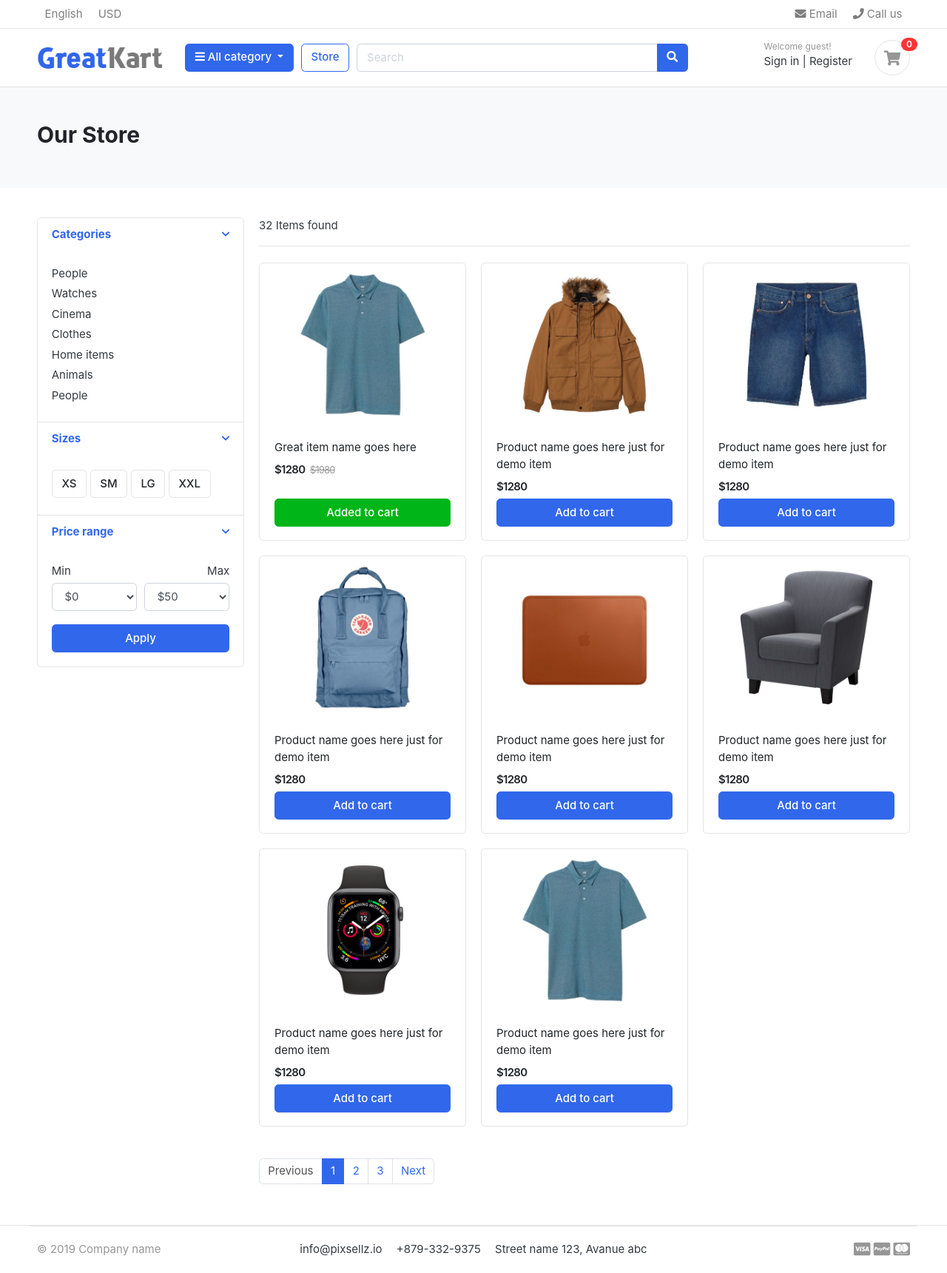
After one commit to IvanBondarenkoIT/GreatCartDjango, a Django app: page /store/ in a window 1280 px wide. The commit adds this page. Shown: the whole page at 74% size. Run offline with Django 5.2, Linux system fonts and the light colour scheme; some libraries are stand-ins or nearby versions; some web fonts are replaced.

Commit message:
added: store urls, views, html

```diff
--- a/djangoProject/urls.py
+++ b/djangoProject/urls.py
@@ -14,13 +14,15 @@ Including another URLconf
     1. Import the include() function: from django.urls import include, path
     2. Add a URL to urlpatterns:  path('blog/', include('blog.urls'))
 """
+
 from django.conf.urls.static import static
 from django.contrib import admin
-from django.urls import path
+from django.urls import path, include
 
 from djangoProject import views, settings
 
 urlpatterns = [
-    path('admin/', admin.site.urls),
-    path('', views.home, name='home'),
+    path("admin/", admin.site.urls),
+    path("", views.home, name="home"),
+    path("store/", include("store.urls")),
 ] + static(settings.MEDIA_URL, document_root=settings.MEDIA_ROOT)
--- /dev/null
+++ b/store/urls.py
@@ -0,0 +1,7 @@
+from django.urls import path
+from . import views
+
+
+urlpatterns = [
+    path('', views.store, name='store'),
+]
--- a/store/views.py
+++ b/store/views.py
@@ -1,3 +1,12 @@
 from django.shortcuts import render
 
+from store.models import Product
+
+
 # Create your views here.
+def store(request):
+    products = Product.objects.all().filter(is_available=True)
+    context = {
+        'products': products
+    }
+    return render(request, "store/store.html", context=context)
--- a/templates/includes/navbar.html
+++ b/templates/includes/navbar.html
@@ -47,7 +47,7 @@
 			</div>
 		</div>  <!-- category-wrap.// -->
 	</div> <!-- col.// -->
-	<a href="./store.html" class="btn btn-outline-primary">Store</a>
+	<a href="./store" class="btn btn-outline-primary">Store</a>
 	<div class="col-lg  col-md-6 col-sm-12 col">
 		<form action="#" class="search">
 			<div class="input-group w-100">
--- /dev/null
+++ b/templates/store/store.html
@@ -0,0 +1,300 @@
+{% extends "base.html" %}
+{% load static %}
+
+
+
+{% block content %}
+
+    <!-- ========================= SECTION PAGETOP ========================= -->
+<section class="section-pagetop bg">
+    <div class="container">
+        <h2 class="title-page">Our Store</h2>
+    </div> <!-- container //  -->
+</section>
+<!-- ========================= SECTION INTRO END// ========================= -->
+<!-- ========================= SECTION CONTENT ========================= -->
+<section class="section-content padding-y">
+<div class="container">
+
+<div class="row">
+	<aside class="col-md-3">
+
+<div class="card">
+	<article class="filter-group">
+		<header class="card-header">
+			<a href="#" data-toggle="collapse" data-target="#collapse_1" aria-expanded="true" class="">
+				<i class="icon-control fa fa-chevron-down"></i>
+				<h6 class="title">Categories</h6>
+			</a>
+		</header>
+		<div class="filter-content collapse show" id="collapse_1" style="">
+			<div class="card-body">
+
+				<ul class="list-menu">
+				<li><a href="#">People  </a></li>
+				<li><a href="#">Watches </a></li>
+				<li><a href="#">Cinema  </a></li>
+				<li><a href="#">Clothes  </a></li>
+				<li><a href="#">Home items </a></li>
+				<li><a href="#">Animals</a></li>
+				<li><a href="#">People </a></li>
+				</ul>
+
+			</div> <!-- card-body.// -->
+		</div>
+	</article> <!-- filter-group  .// -->
+	<article class="filter-group">
+		<header class="card-header">
+			<a href="#" data-toggle="collapse" data-target="#collapse_4" aria-expanded="true" class="">
+				<i class="icon-control fa fa-chevron-down"></i>
+				<h6 class="title">Sizes </h6>
+			</a>
+		</header>
+		<div class="filter-content collapse show" id="collapse_4" style="">
+			<div class="card-body">
+			  <label class="checkbox-btn">
+			    <input type="checkbox">
+			    <span class="btn btn-light"> XS </span>
+			  </label>
+
+			  <label class="checkbox-btn">
+			    <input type="checkbox">
+			    <span class="btn btn-light"> SM </span>
+			  </label>
+
+			  <label class="checkbox-btn">
+			    <input type="checkbox">
+			    <span class="btn btn-light"> LG </span>
+			  </label>
+
+			  <label class="checkbox-btn">
+			    <input type="checkbox">
+			    <span class="btn btn-light"> XXL </span>
+			  </label>
+		</div><!-- card-body.// -->
+		</div>
+	</article> <!-- filter-group .// -->
+
+	<article class="filter-group">
+		<header class="card-header">
+			<a href="#" data-toggle="collapse" data-target="#collapse_3" aria-expanded="true" class="">
+				<i class="icon-control fa fa-chevron-down"></i>
+				<h6 class="title">Price range </h6>
+			</a>
+		</header>
+		<div class="filter-content collapse show" id="collapse_3" style="">
+			<div class="card-body">
+
+				<div class="form-row">
+				<div class="form-group col-md-6">
+				  <label>Min</label>
+				  <!-- <input class="form-control" placeholder="$0" type="number"> -->
+				  	<select class="mr-2 form-control">
+						<option value="0">$0</option>
+						<option value="50">$50</option>
+						<option value="100">$100</option>
+						<option value="150">$150</option>
+						<option value="200">$200</option>
+						<option value="500">$500</option>
+						<option value="1000">$1000</option>
+					</select>
+				</div>
+				<div class="form-group text-right col-md-6">
+				  <label>Max</label>
+				  	<select class="mr-2 form-control">
+						<option value="50">$50</option>
+						<option value="100">$100</option>
+						<option value="150">$150</option>
+						<option value="200">$200</option>
+						<option value="500">$500</option>
+						<option value="1000">$1000</option>
+						<option value="2000">$2000+</option>
+					</select>
+				</div>
+				</div> <!-- form-row.// -->
+				<button class="btn btn-block btn-primary">Apply</button>
+			</div><!-- card-body.// -->
+		</div>
+	</article> <!-- filter-group .// -->
+
+</div> <!-- card.// -->
+
+	</aside> <!-- col.// -->
+	<main class="col-md-9">
+
+<header class="border-bottom mb-4 pb-3">
+		<div class="form-inline">
+			<span class="mr-md-auto">32 Items found </span>
+
+		</div>
+</header><!-- sect-heading -->
+
+<div class="row">
+	<div class="col-md-4">
+		<figure class="card card-product-grid">
+			<div class="img-wrap">
+
+				<img src="images/items/1.jpg">
+
+			</div> <!-- img-wrap.// -->
+			<figcaption class="info-wrap">
+				<div class="fix-height">
+					<a href="./product-detail.html" class="title">Great item name goes here</a>
+					<div class="price-wrap mt-2">
+						<span class="price">$1280</span>
+						<del class="price-old">$1980</del>
+					</div> <!-- price-wrap.// -->
+				</div>
+				<a href="#" class="btn btn-block btn-success">Added to cart </a>
+			</figcaption>
+		</figure>
+	</div> <!-- col.// -->
+
+	<div class="col-md-4">
+		<figure class="card card-product-grid">
+			<div class="img-wrap">
+				<img src="images/items/2.jpg">
+
+			</div> <!-- img-wrap.// -->
+			<figcaption class="info-wrap">
+				<div class="fix-height">
+					<a href="./product-detail.html" class="title">Product name goes here just for demo item</a>
+					<div class="price-wrap mt-2">
+						<span class="price">$1280</span>
+					</div> <!-- price-wrap.// -->
+				</div>
+				<a href="#" class="btn btn-block btn-primary">Add to cart </a>
+			</figcaption>
+		</figure>
+	</div> <!-- col.// -->
+
+	<div class="col-md-4">
+		<figure class="card card-product-grid">
+			<div class="img-wrap">
+				<img src="images/items/3.jpg">
+
+			</div> <!-- img-wrap.// -->
+			<figcaption class="info-wrap">
+				<div class="fix-height">
+					<a href="./product-detail.html" class="title">Product name goes here just for demo item</a>
+					<div class="price-wrap mt-2">
+						<span class="price">$1280</span>
+					</div> <!-- price-wrap.// -->
+				</div>
+				<a href="#" class="btn btn-block btn-primary">Add to cart </a>
+			</figcaption>
+		</figure>
+	</div> <!-- col.// -->
+
+	<div class="col-md-4">
+		<figure class="card card-product-grid">
+			<div class="img-wrap">
+				<img src="images/items/4.jpg">
+
+			</div> <!-- img-wrap.// -->
+			<figcaption class="info-wrap">
+				<div class="fix-height">
+					<a href="./product-detail.html" class="title">Product name goes here just for demo item</a>
+					<div class="price-wrap mt-2">
+						<span class="price">$1280</span>
+					</div> <!-- price-wrap.// -->
+				</div>
+				<a href="#" class="btn btn-block btn-primary">Add to cart </a>
+			</figcaption>
+		</figure>
+	</div> <!-- col.// -->
+
+	<div class="col-md-4">
+		<figure class="card card-product-grid">
+			<div class="img-wrap">
+				<img src="images/items/5.jpg">
+
+			</div> <!-- img-wrap.// -->
+			<figcaption class="info-wrap">
+				<div class="fix-height">
+					<a href="./product-detail.html" class="title">Product name goes here just for demo item</a>
+					<div class="price-wrap mt-2">
+						<span class="price">$1280</span>
+					</div> <!-- price-wrap.// -->
+				</div>
+				<a href="#" class="btn btn-block btn-primary">Add to cart </a>
+			</figcaption>
+		</figure>
+	</div> <!-- col.// -->
+
+	<div class="col-md-4">
+		<figure class="card card-product-grid">
+			<div class="img-wrap">
+				<img src="images/items/6.jpg">
+
+			</div> <!-- img-wrap.// -->
+			<figcaption class="info-wrap">
+				<div class="fix-height">
+					<a href="./product-detail.html" class="title">Product name goes here just for demo item</a>
+					<div class="price-wrap mt-2">
+						<span class="price">$1280</span>
+					</div> <!-- price-wrap.// -->
+				</div>
+				<a href="#" class="btn btn-block btn-primary">Add to cart </a>
+			</figcaption>
+		</figure>
+	</div> <!-- col.// -->
+
+	<div class="col-md-4">
+		<figure class="card card-product-grid">
+			<div class="img-wrap">
+				<img src="images/items/7.jpg">
+
+			</div> <!-- img-wrap.// -->
+			<figcaption class="info-wrap">
+				<div class="fix-height">
+					<a href="./product-detail.html" class="title">Product name goes here just for demo item</a>
+					<div class="price-wrap mt-2">
+						<span class="price">$1280</span>
+					</div> <!-- price-wrap.// -->
+				</div>
+				<a href="#" class="btn btn-block btn-primary">Add to cart </a>
+			</figcaption>
+		</figure>
+	</div> <!-- col.// -->
+
+	<div class="col-md-4">
+		<figure class="card card-product-grid">
+			<div class="img-wrap">
+				<img src="images/items/1.jpg">
+
+			</div> <!-- img-wrap.// -->
+			<figcaption class="info-wrap">
+				<div class="fix-height">
+					<a href="./product-detail.html" class="title">Product name goes here just for demo item</a>
+					<div class="price-wrap mt-2">
+						<span class="price">$1280</span>
+					</div> <!-- price-wrap.// -->
+				</div>
+				<a href="#" class="btn btn-block btn-primary">Add to cart </a>
+			</figcaption>
+		</figure>
+	</div> <!-- col.// -->
+</div> <!-- row end.// -->
+
+
+<nav class="mt-4" aria-label="Page navigation sample">
+  <ul class="pagination">
+    <li class="page-item disabled"><a class="page-link" href="#">Previous</a></li>
+    <li class="page-item active"><a class="page-link" href="#">1</a></li>
+    <li class="page-item"><a class="page-link" href="#">2</a></li>
+    <li class="page-item"><a class="page-link" href="#">3</a></li>
+    <li class="page-item"><a class="page-link" href="#">Next</a></li>
+  </ul>
+</nav>
+
+	</main> <!-- col.// -->
+
+</div>
+
+</div> <!-- container .//  -->
+</section>
+<!-- ========================= SECTION CONTENT END// ========================= -->
+
+
+{% endblock %}
```
Also changed, not shown: djangoProject/views.py (+8 -1 lines).
